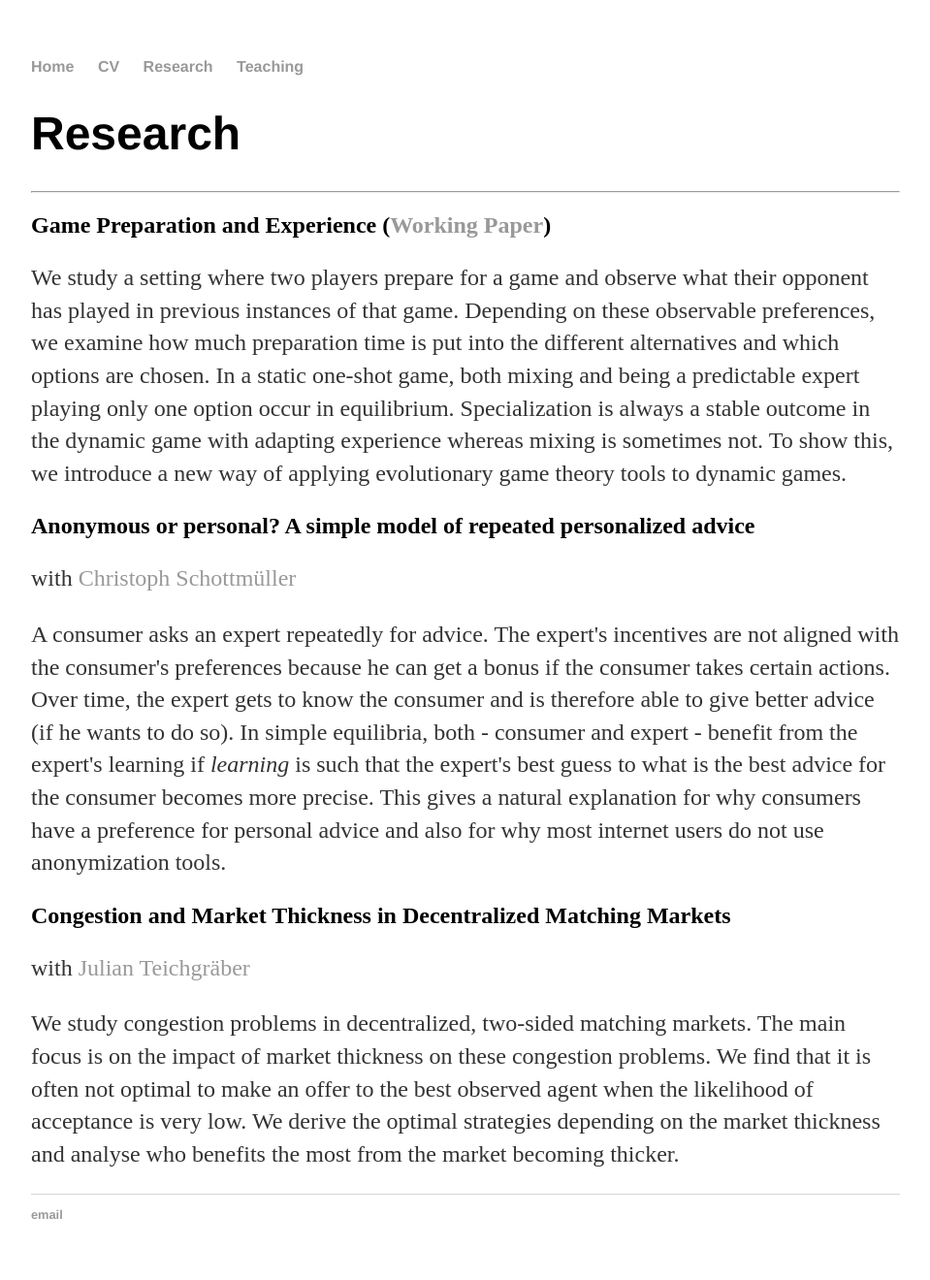
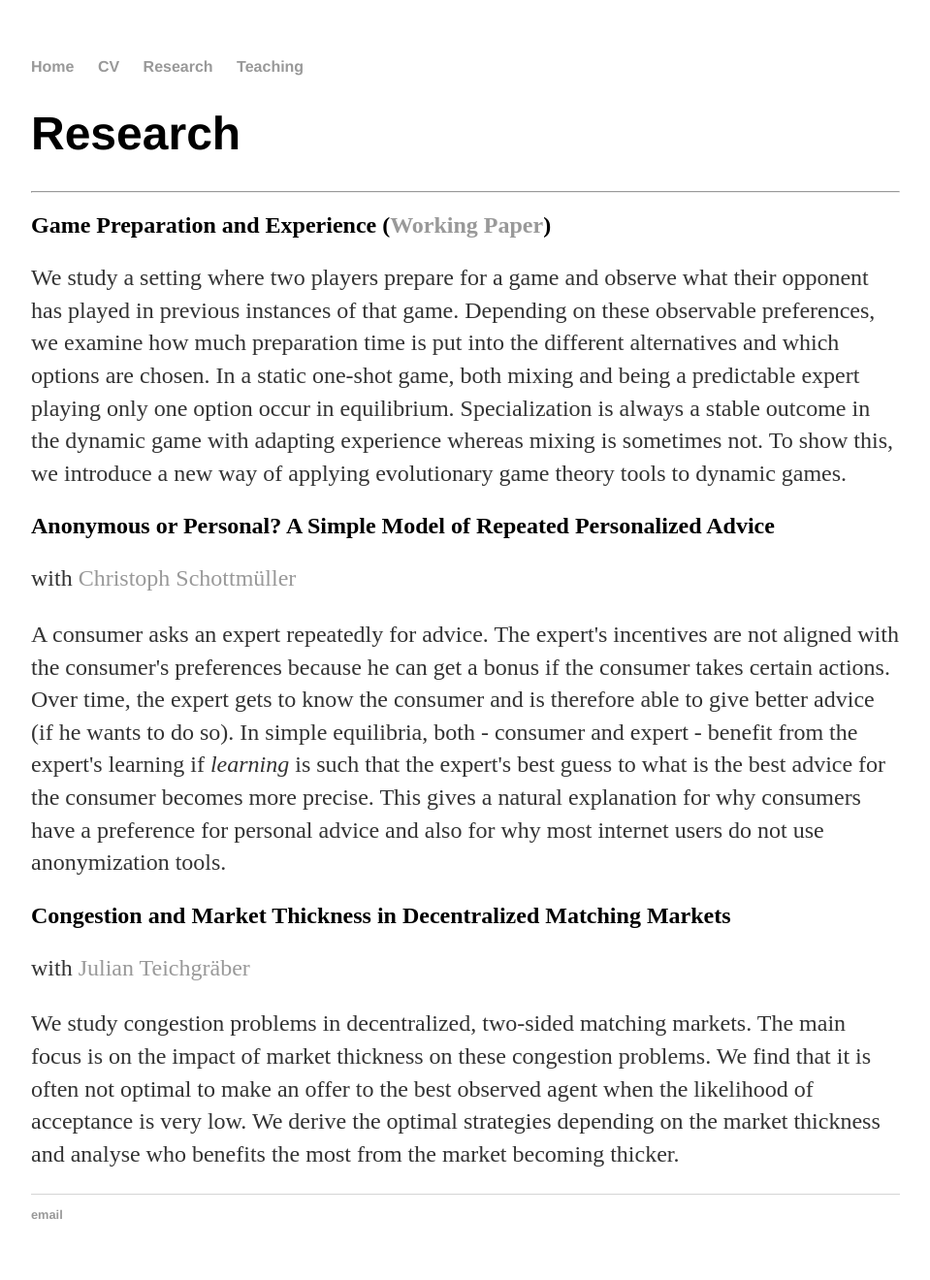
Before and after one commit to mariusgramb/mariusgramb.github.io, a Jekyll site: the page built from research.html, in a window 1280 px wide. Shown: the whole page at 97% size, without its empty margins (160-1119 px from the left). Built offline with Jekyll 4.4.1, drawn with Linux system fonts in a browser that asks for light colours.

```diff
--- a/research.html
+++ b/research.html
@@ -12,7 +12,7 @@ title: Research
 			    Specialization is always a stable outcome in the dynamic game with adapting experience whereas mixing is sometimes not.
 			    To show this, we introduce a new way of applying evolutionary game theory tools to dynamic games. </p>
 
-			<h2> Anonymous or personal? A simple model of repeated personalized advice </h2>
+			<h2> Anonymous or Personal? A Simple Model of Repeated Personalized Advice </h2>
 			<p> with <a href="https://schottmueller.github.io/index.html">Christoph Schottmüller</a> </p>
 			<p>  A consumer asks an expert repeatedly for advice. The expert's incentives are not aligned with the consumer's preferences
 			     because he can get a bonus if the consumer takes certain actions. Over time, the expert gets to know the consumer and is therefore
```
